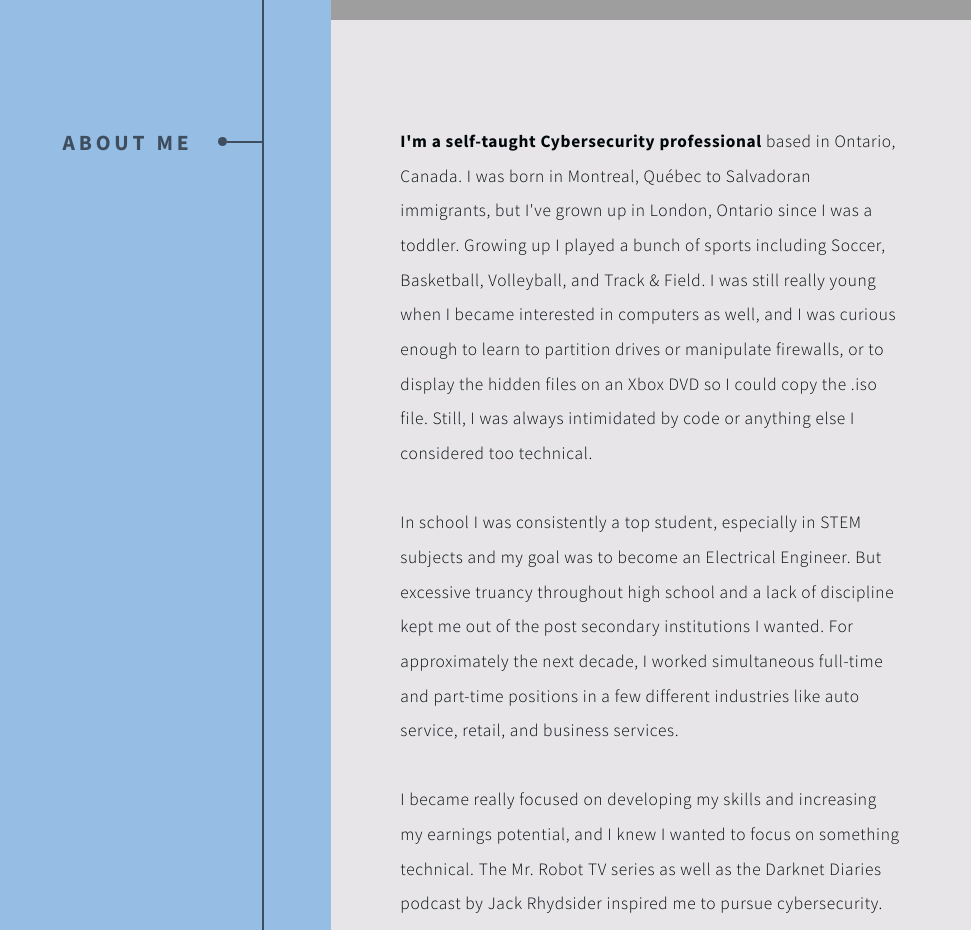
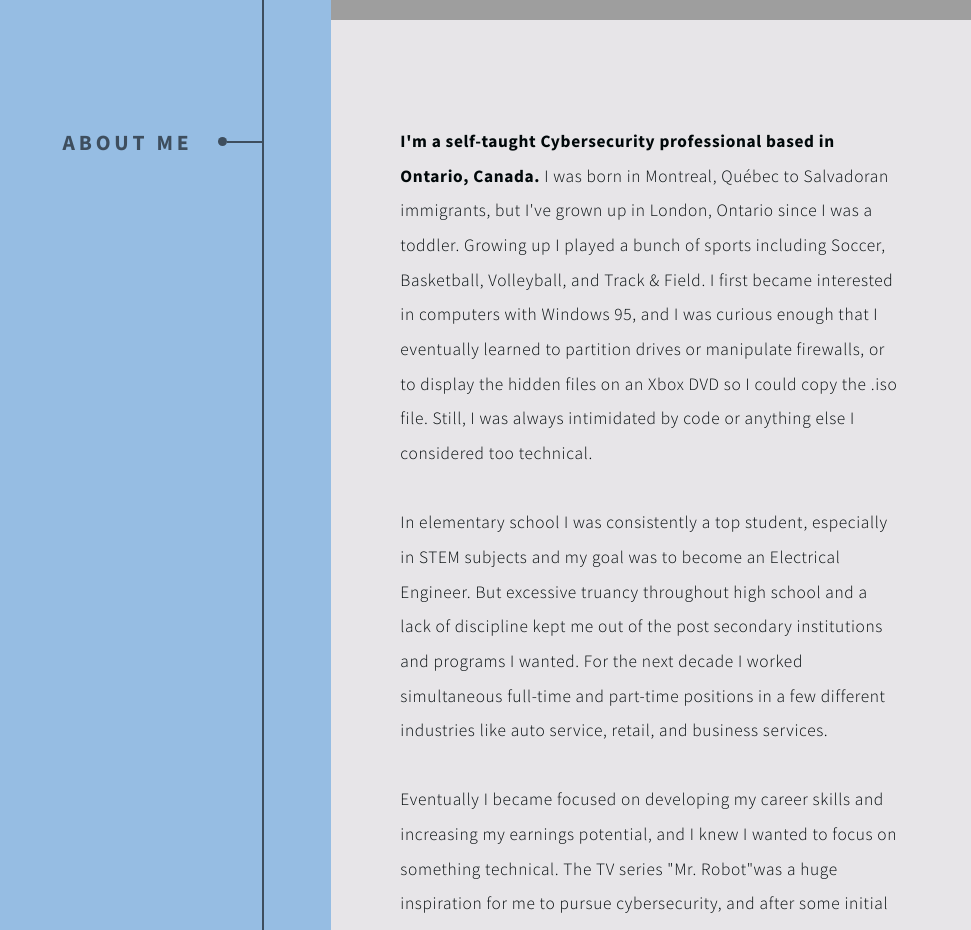
Before and after one commit to samueljfuentes/portfolio, a website: page index.html in a window 1280 px wide. Shown: the part 780-1710 px from the top of the page, without its empty margins (309-1280 px from the left). Drawn offline with Linux system fonts and the light colour scheme; grey boxes are pictures that could not be loaded.

Commit message:
content update

```diff
--- a/index.html
+++ b/index.html
@@ -42,15 +42,15 @@
       </header>
       <div class="content">
         <p>
-          <strong>I'm a self-taught Cybersecurity professional</strong> based in Ontario, Canada. I was born in Montreal, Québec to Salvadoran immigrants, but I've grown up in London, Ontario since I was a toddler. Growing up I played a bunch of sports including Soccer, Basketball, Volleyball, and Track & Field. I was still really young when I became interested in computers as well, and I was curious enough to learn to partition drives or manipulate firewalls, or to display the hidden files on an Xbox DVD so I could copy the .iso file. Still, I was always intimidated by code or anything else I considered too technical.
+          <strong>I'm a self-taught Cybersecurity professional based in Ontario, Canada.</strong> I was born in Montreal, Québec to Salvadoran immigrants, but I've grown up in London, Ontario since I was a toddler. Growing up I played a bunch of sports including Soccer, Basketball, Volleyball, and Track & Field. I first became interested in computers with Windows 95, and I was curious enough that I eventually learned to partition drives or manipulate firewalls, or to display the hidden files on an Xbox DVD so I could copy the .iso file. Still, I was always intimidated by code or anything else I considered too technical.
           <br><br>
-          In school I was consistently a top student, especially in STEM subjects and my goal was to become an Electrical Engineer. But excessive truancy throughout high school and a lack of discipline kept me out of the post secondary institutions I wanted. For approximately the next decade, I worked simultaneous full-time and part-time positions in a few different industries like auto service, retail, and business services.
+          In elementary school I was consistently a top student, especially in STEM subjects and my goal was to become an Electrical Engineer. But excessive truancy throughout high school and a lack of discipline kept me out of the post secondary institutions and programs I wanted. For the next decade I worked simultaneous full-time and part-time positions in a few different industries like auto service, retail, and business services.
           <br><br>
-          I became really focused on developing my skills and increasing my earnings potential, and I knew I wanted to focus on something technical. The Mr. Robot TV series as well as the Darknet Diaries podcast by Jack Rhydsider inspired me to pursue cybersecurity. After some initial research into the field I was encouraged by the fact that with a little more effort I could compete for jobs without a university degree, and that certifications seem to be valued a little more than they are in other industries. I learned to code with Python and Javascript, and built some personal projects in both languages; eventually I learned enough about computer science and about security vulnerabilities to start practicing basic penetration testing techniques.
+          Eventually I became focused on developing my career skills and increasing my earnings potential, and I knew I wanted to focus on something technical. The TV series "Mr. Robot"was a huge inspiration for me to pursue cybersecurity, and after some initial research into the field I was encouraged to learn that many cybersecurity professionals do not have any post-secondary education either. I started learning to code with Python and Javascript, and built some personal projects in both languages; eventually I learned enough about computer science and about security vulnerabilities to start practicing basic penetration testing techniques.
           <br><br>
-          Today, I am Security+ certified and actively pursuing my first offensive security certification before trying for my OSCP once I've accumulated the necessary industry experience. I've become way more confident in my cybersecurity skills but I'm eager to properly start my cybersecurity career and really accelerate my development.
+          Today, I've earned my Security+ certification and I'm pursuing more offensive security (Pentest+/CEH, OSCP) and cloud security (AWS Security, AZ:500) certifations while I keep honing my hacking abilities. I'm also studying part-time for an Undergraduate Certificate in Applied Cybersecurity from McGill University to compensate for my lack of post-secondary credentials. I've become more confident in my skills but I'm eager to properly start my cybersecurity career and really accelerate my development.
           <br><br>
-          On a more personal note, some of my interests and hobbies still include watching and playing sports (although much less effectively); financial markets and trading options (responsibly); listening to audiobooks and podcasts; the beach; and watching anime, movies, TV series, and documentaries. If all of this sounds like someone who would thrive alongside your security team, please reach out!
+          Some of my other interests and hobbies still include watching and playing sports (although much less effectively); financial markets and trading options (responsibly); listening to audiobooks and podcasts; and watching anime, movies, TV series', and documentaries. If this sounds like someone who would thrive alongside your security team, please reach out!
         </p>
         <span class="image main">
           <img src="./src/assets/stay-path.jpg" alt="YOU'RE NOT DONE">
```
